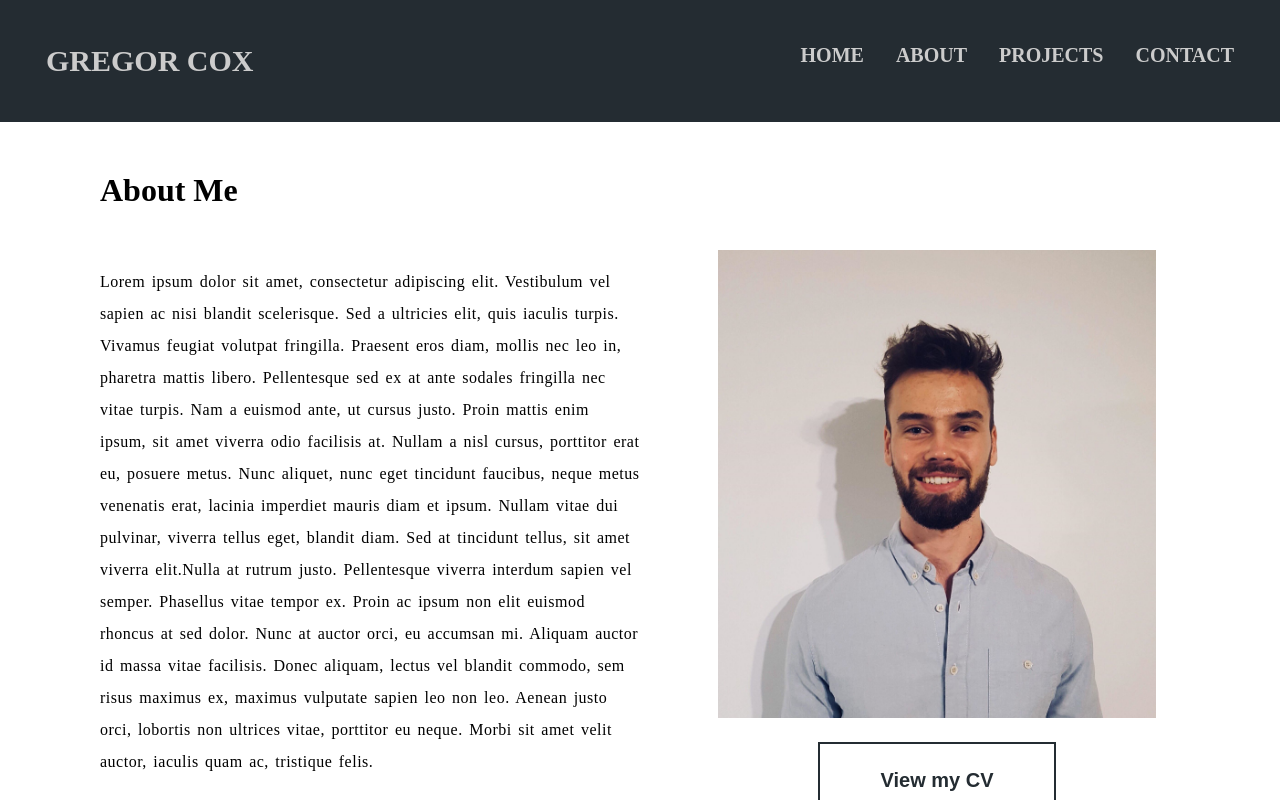
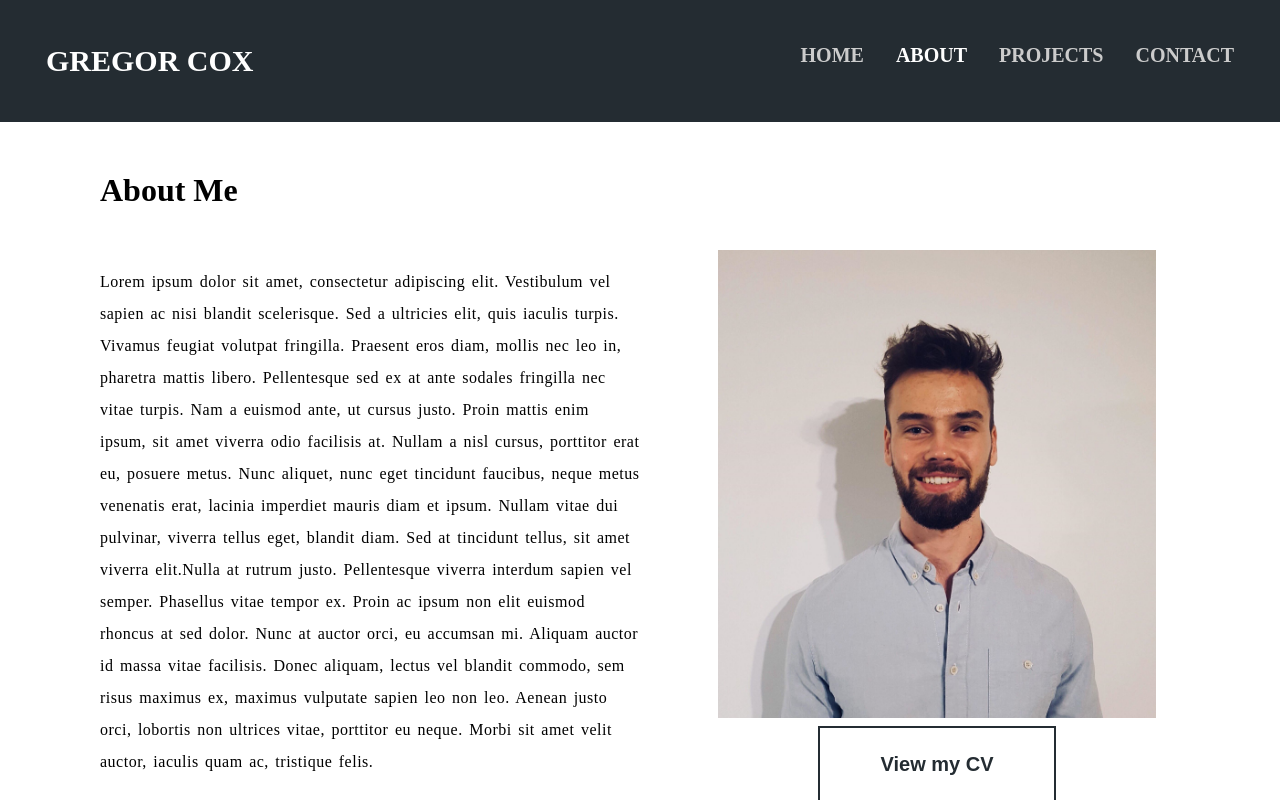
Before and after one commit to gregorcox/personal-site, a React (Create React App) app: page /about in a window 1280 px wide. Shown: the top 800 px of the page. Built offline with nearby package versions, Linux system fonts and the light colour scheme.

Commit message:
adds active style to nav bar

```diff
--- a/src/App.css
+++ b/src/App.css
@@ -31,6 +31,10 @@ body {
 }
 
 .navbar li a:hover {
+  color: white;
+}
+
+a .active {
   color: white;
 }
 
@@ -119,4 +123,5 @@ button:hover {
 
 .email a {
   text-decoration: none;
+  color: black;
 }
--- a/src/components/About.js
+++ b/src/components/About.js
@@ -1,4 +1,7 @@
 import React from "react";
+import pdf from '../files/cv.pdf';
+import { Link } from "react-router-dom";
+
 
 const About = () => (
   <div className="about">
@@ -10,7 +13,9 @@ const About = () => (
     </div>
     <div className="about-photo">
       <img className="profile" src={require('../images/profile.jpg')} />
-      <button className="cv" type="button">View my CV</button>
+      <Link to={pdf}>
+        <button type="button">View my CV</button>
+      </Link>
     </div>
   </div>
 );
--- a/src/components/Home.js
+++ b/src/components/Home.js
@@ -1,5 +1,6 @@
 import React from "react";
 import Background from '../images/background1.jpg';
+import { Link } from "react-router-dom";
 
 var sectionStyle = {
   backgroundImage: "url(" + Background + ")",
@@ -12,7 +13,9 @@ const Home = () => (
     <div className="welcome-message">
       <h1>Hello, I'm Gregor</h1>
       <h3>I'm an Edinburgh based software developer focused on writing clean, elegant code and crafting user friendly experiences</h3>
-      <button type="button">View my work</button>
+      <Link to='/projects'>
+        <button type="button">View my work</button>
+      </Link>
     </div>
   </div>
 );
--- a/src/components/Navbar.js
+++ b/src/components/Navbar.js
@@ -1,23 +1,23 @@
 import React from "react";
-import { Link } from "react-router-dom";
+import { NavLink } from "react-router-dom";
 
 const Navbar = () => (
   <div clasName="navbar-header">
     <ul className="navbar">
       <li>
-        <Link to="/contact">Contact</Link>
+        <NavLink to="/contact" activeStyle={{ color: "white" }}>Contact</NavLink>
       </li>
       <li>
-        <Link to="/projects">Projects</Link>
+        <NavLink to="/projects" activeStyle={{ color: "white"}}>Projects</NavLink>
       </li>
       <li>
-        <Link to="/about">About</Link>
+        <NavLink to="/about" activeStyle={{ color: "white"}}>About</NavLink>
       </li>
       <li>
-        <Link to="/">Home</Link>
+        <NavLink exact to="/" activeStyle={{ color: "white"}}>Home</NavLink>
       </li>
       <li className="website-title">
-        <Link to="/">Gregor Cox</Link>
+        <NavLink to="/" activeStyle={{ color: "white"}}>Gregor Cox</NavLink>
       </li>
     </ul>
   </div>
```
Also changed, not shown: 1 other file (tests, documents, lock files or other folders).
